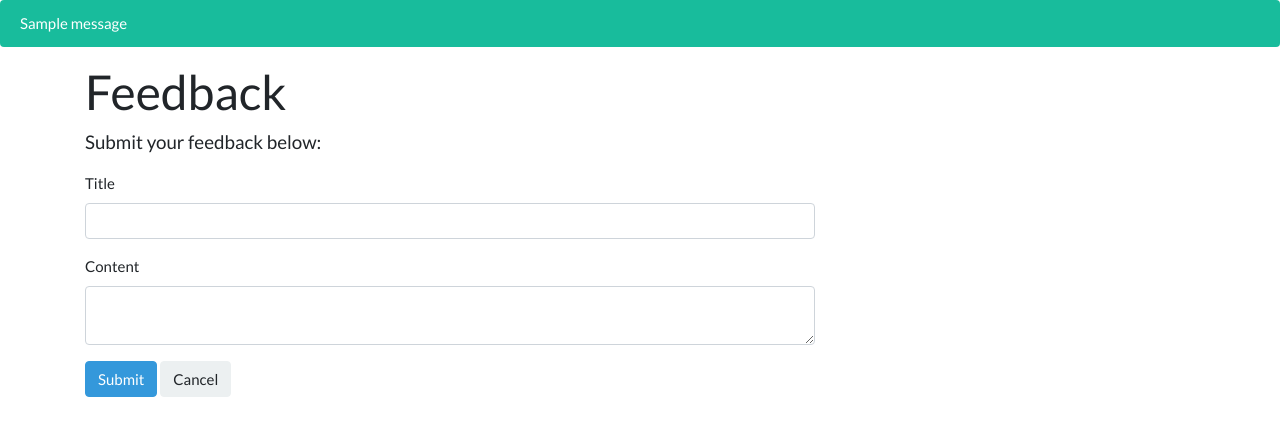
After one commit to hsiangj/flask-feedback-exercise, a Flask app: template templates/feedback/add.html in a window 1280 px wide. The commit adds this page. Shown: the top 436 px of the page. Run offline with Flask 3, Linux system fonts and the light colour scheme; the template is opened without the code that fills it: values that come from a table or form of the project are taken from there, others are empty; tables that the repository leaves empty hold one stand-in row (values such as "Sample post"); one stand-in notice (Sample message) is shown.

Commit message:
Set up app routes and templates

```diff
--- /dev/null
+++ b/app.py
@@ -0,0 +1,143 @@
+from flask import Flask, render_template, redirect, session, flash
+from flask_debugtoolbar import DebugToolbarExtension
+from models import connect_db, db, User, Feedback
+from forms import RegisterForm, LoginForm, FeedbackForm
+from sqlalchemy.exc import IntegrityError
+
+
+app = Flask(__name__)
+app.app_context().push()
+app.config["SQLALCHEMY_DATABASE_URI"] = "postgresql:///feedback_db"
+app.config["SQLALCHEMY_TRACK_MODIFICATIONS"] = False
+app.config["SQLALCHEMY_ECHO"] = True
+app.config["SECRET_KEY"] = "chamberofsecrets"
+app.config['DEBUG_TB_INTERCEPT_REDIRECTS'] = False
+
+debug = DebugToolbarExtension(app)
+
+connect_db(app)
+db.create_all()
+
+@app.route('/')
+def homepage():
+  """Redirect user from homepage to register."""
+  return redirect('/register')
+
+@app.route('/register', methods=['GET', 'POST'])
+def register_user():
+  """Register user: produce form & handle form submission."""
+  form = RegisterForm()
+
+  #POST request
+  if form.validate_on_submit():
+      name = form.username.data
+      pwd = form.password.data
+      email = form.email.data
+      first_name = form.first_name.data
+      last_name = form.last_name.data
+
+      new_user = User.register(name,pwd,email,first_name,last_name)
+      db.session.add(new_user)
+      try:
+        db.session.commit()
+      except IntegrityError:
+        form.username.errors.append('Username taken. Please choose another.')
+        return render_template('register.html', form=form)
+      session['user'] = new_user.username
+      flash(f'Welcome {new_user.username}! Successfully Created Your Account!', 'success')
+      return redirect(f'/users/{new_user.username}')
+  #GET request
+  return render_template('register.html', form=form)
+
+@app.route('/login', methods=['GET', 'POST'])
+def login_user():
+  form = LoginForm()
+
+  if form.validate_on_submit():
+    username = form.username.data
+    password = form.password.data
+
+    user = User.authenticate(username, password)
+
+    if user:
+      flash(f'Welcome back, {user.username}!', 'primary')
+      session['user'] = user.username
+      return redirect(f'/users/{user.username}')
+    else:
+      form.username.errors = ['Doublecheck username.']
+      form.password.errors = ['Doublecheck password.']
+
+  return render_template('login.html', form=form)
+
+@app.route('/logout')
+def logout_user():
+  session.pop('user')
+  flash('See you later!', 'info')
+  return redirect('/')
+
+###### User routes ######
+
+@app.route('/users/<username>')
+def show_user(username):
+  """Show secret page to registered/logged in users."""
+  user = User.query.get_or_404(username)
+  if user.username not in session['user']:
+    flash('Please login first.', 'danger')
+    return redirect('/')
+  return render_template('feedback/user.html', user=user )
+
+@app.route('/users/<username>/delete', methods=['POST'])
+def delete_user(username):
+  """Delete user and associated feedback."""
+  user = User.query.get_or_404(username)
+  if session['user'] == user.username:
+    db.session.delete(user)
+    db.session.commit()
+    session.pop('user')
+    flash(f'Account {user.username} deleted.', 'success')
+
+  return redirect('/')
+
+###### Feedback routes ######
+@app.route('/users/<username>/feedback/add', methods=['GET','POST'])
+def show_feedback_form(username):
+  """Show feedback form and handle adding feedback."""
+  form = FeedbackForm()
+  user = User.query.get_or_404(username)
+  if session['user'] == user.username:
+    if form.validate_on_submit():
+      title = form.title.data
+      content = form.content.data
+      new_feedback = Feedback(title=title, content=content, user=user.username)
+      db.session.add(new_feedback)
+      db.session.commit()
+      flash('Feedback added!', 'success')
+      return redirect(f'/users/{user.username}')
+
+  return render_template('feedback/add.html', form=form, user=user)
+
+@app.route('/feedback/<int:id>/update', methods=['GET','POST'])
+def edit_feedback_form(id):
+  """Show edit feedback form and handle edits."""
+  feedback = Feedback.query.get_or_404(id)
+  edit_form = FeedbackForm(obj=feedback)
+  if session['user'] == feedback.users.username:
+    if edit_form.validate_on_submit():
+      feedback.title = edit_form.title.data
+      feedback.content = edit_form.content.data
+      db.session.add(feedback)
+      db.session.commit()
+      flash(f'Feedback saved!', 'success')
+      return redirect(f'/users/{feedback.users.username}')
+
+  return render_template('feedback/edit.html', form=edit_form, feedback=feedback)
+
+@app.route('/feedback/<int:id>/delete', methods=['POST'])
+def delete_feedback(id):
+  """Delete a single feedback."""
+  feedback = Feedback.query.get_or_404(id)
+  if session['user'] == feedback.users.username:
+    db.session.delete(feedback)
+    db.session.commit()
+    flash(f'Feedback deleted.', 'success')
+    return redirect(f'/users/{feedback.users.username}')
--- /dev/null
+++ b/forms.py
@@ -0,0 +1,24 @@
+from flask_wtf import FlaskForm
+from wtforms import StringField, TextAreaField, PasswordField
+from wtforms.validators import InputRequired, Optional
+
+class RegisterForm(FlaskForm):
+    """Form for registering a user."""
+
+    username = StringField("Username", validators=[InputRequired(message="Username can't be blank")])
+    password = PasswordField("Password", validators=[InputRequired(message="Password can't be blank")])
+    email = StringField("Email", validators=[InputRequired(message="Please enter an email")])
+    first_name = StringField("First Name", validators=[InputRequired(message="Please enter a first name")])
+    last_name = StringField("Last Name", validators=[InputRequired(message="Please enter a last name")])
+
+class LoginForm(FlaskForm):
+    """Form for user to login."""
+
+    username = StringField("Username", validators=[InputRequired(message="Username can't be blank")])
+    password = PasswordField("Password", validators=[InputRequired(message="Password can't be blank")])
+
+class FeedbackForm(FlaskForm):
+    """Form for adding feedback."""
+
+    title = StringField("Title", validators=[Optional()])
+    content = TextAreaField("Content", validators=[Optional()])
--- a/templates/base.html
+++ b/templates/base.html
@@ -4,12 +4,15 @@
   <meta charset="UTF-8">
   <meta http-equiv="X-UA-Compatible" content="IE=edge">
   <meta name="viewport" content="width=device-width, initial-scale=1.0">
-  <link rel="stylesheet" href="https://bootswatch.com/4/united/bootstrap.min.css">
+  <link rel="stylesheet" href="https://bootswatch.com/4/flatly/bootstrap.min.css">
   <title>{% block title %}{% endblock %}</title>
 </head>
 <body>
+  {% for category, msg in get_flashed_messages(with_categories=True) %}
+    <div class="alert alert-{{category}}">{{msg}}</div>
+  {% endfor %}
+
   {% block content %}
-
   {% endblock%}
 </body>
 </html>
--- /dev/null
+++ b/templates/feedback/add.html
@@ -0,0 +1,31 @@
+{% extends 'base.html' %}
+
+{% block title %}Feedback{% endblock %}
+
+{% block content %}
+<div class="container">
+  <h1>Feedback</h1>
+  <p class="lead">Submit your feedback below:</p>
+
+  <form method="POST">
+    {{form.hidden_tag()}}
+    <div class="row">
+      <div class="col-md-8">
+        {% for field in form
+          if field.widget.input_type != 'hidden' %}
+        <div class="form-group">
+          {{field.label}}
+          {{field(class_="form-control")}}
+
+          {% for error in field.errors %}
+          <span class="form-text text-danger">{{ error }}</span>
+          {% endfor %}
+        </div>
+        {% endfor %}
+        <button type="submit" class="btn btn-info">Submit</button>
+        <button type="cancel" class="btn btn-light" formaction="/users/{{user.username}}" formmethod="GET">Cancel</button>
+      </div>
+    </div>
+  </form>
+</div>
+{% endblock %}
```
Also changed, not shown: models.py (+40 -2 lines), templates/feedback/edit.html (added, +31 -0 lines), templates/feedback/user.html (added, +34 -0 lines), templates/login.html (added, +30 -0 lines), templates/register.html (added, +30 -0 lines).
